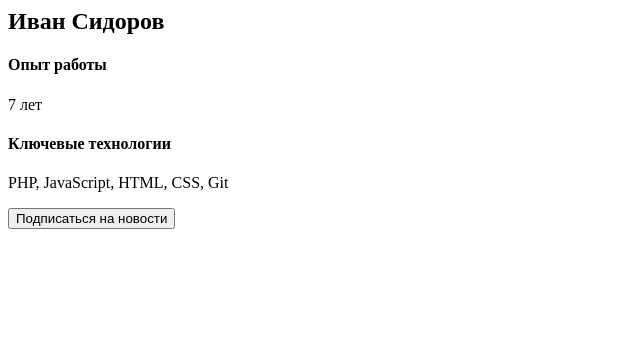
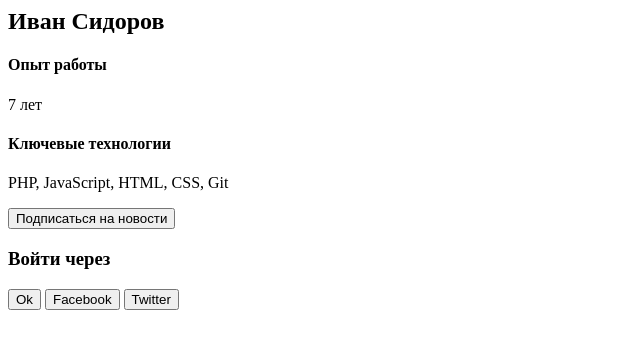
Before and after one commit to VTrDev/profile, a plain HTML site: page index.html in a window 1280 px wide. Shown: the whole page, without its empty margins (0-640 px from the left). Drawn offline with Linux system fonts and the light colour scheme.

Commit message:
Добавлена форма для входа через социальные сети

```diff
--- a/index.html
+++ b/index.html
@@ -10,5 +10,12 @@
 	<p>PHP, JavaScript, HTML, CSS, Git</p>
 
 	<input type="button" value="Подписаться на новости">
+
+	<h3>Войти через</h3>
+	<form action="" method="post">
+		<input type="submit" value="Ok">
+		<input type="submit" value="Facebook">
+		<input type="submit" value="Twitter">
+	</form>
 </body>
 </html>
```
